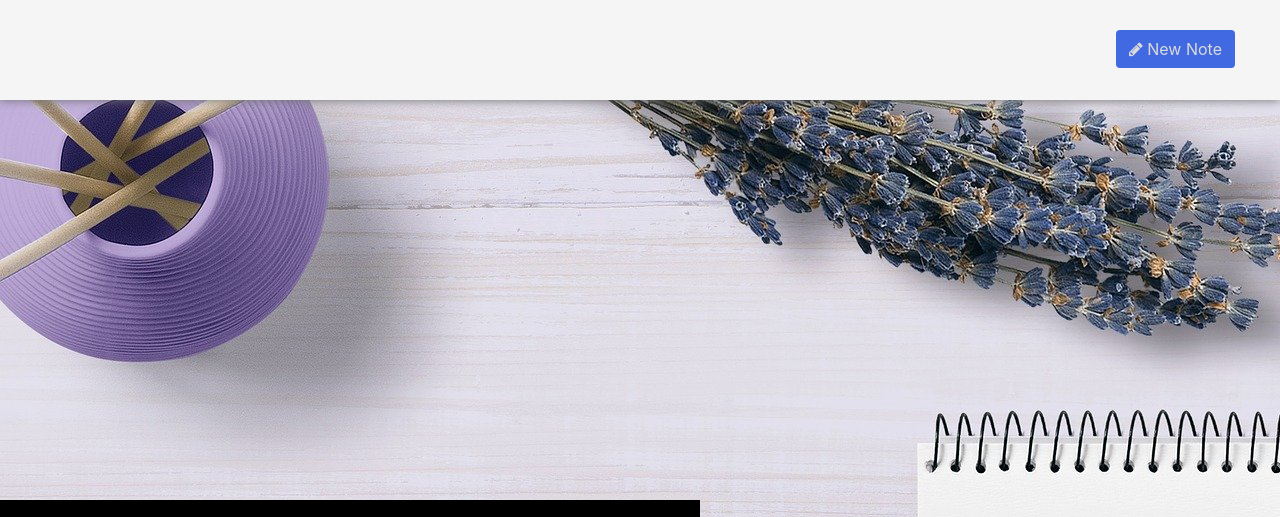
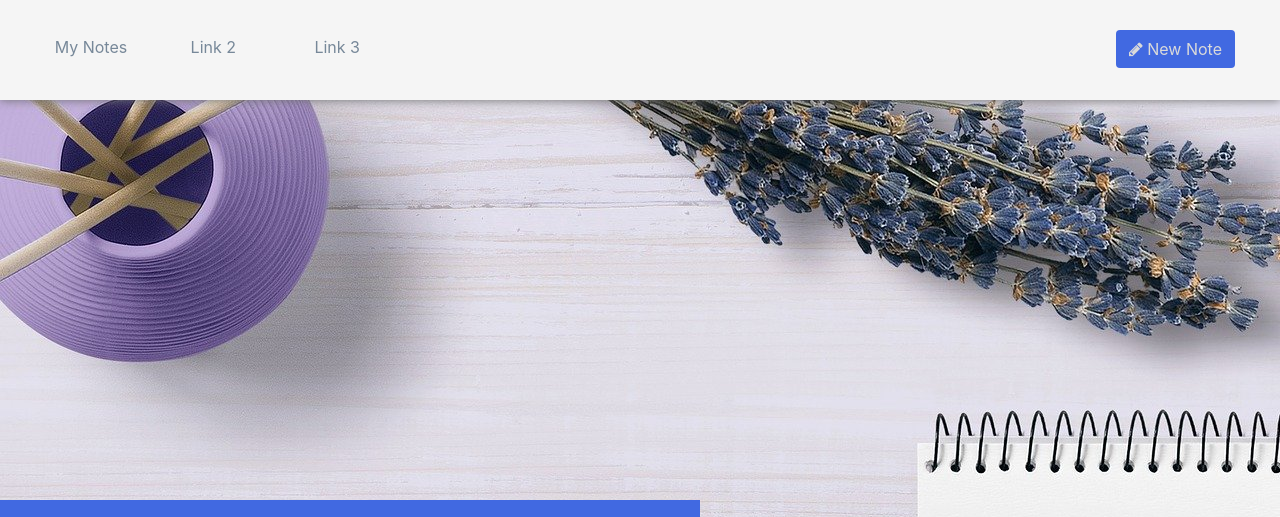
Before and after one commit to omerkatan1/Express-Note-Taker, a website: page public/index.html in a window 1280 px wide. Shown: the top 517 px of the page. Drawn offline with nearby package versions, Linux system fonts and the light colour scheme.

Commit message:
header links

```diff
--- a/public/assets/style.css
+++ b/public/assets/style.css
@@ -20,7 +20,7 @@ header {
     box-shadow: 0 0 10px #6d6d6d;
 }
 
-#header-titleDiv {
+#header-links {
     text-align: center;
 }
 
@@ -46,6 +46,23 @@ header {
     color: rgb(255, 255, 255);
 }
 
+.header-linkBox1 {
+    text-align: right;
+    margin-top: 35px;
+}
+.header-linkBox2 {
+    margin-top: 35px;
+    text-align: center;
+}
+.header-linkBox3 {
+    margin-top: 35px;
+    text-align: left;
+    padding-left: 30px;
+}
+.header-link {
+    color: lightslategray;
+}
+
 
 /* body content stuff */
 
@@ -59,7 +76,7 @@ header {
     margin-top: 400px;
     display: inline-block;
     text-align: right;
-    background-color: black;
+    background-color: royalblue;
     width: 700px;
     height: 125px;
 }
--- a/public/index.html
+++ b/public/index.html
@@ -34,7 +34,22 @@
 
                 <div class="row">
 
-                    <div id="header-titleDiv" class="col-4">
+                    <div id="header-links" class="col-4">
+
+                        <div class="row">
+
+                            <div class="col-4 header-linkBox1">
+                                <a class="header-link" href="">My Notes</a>
+                            </div>
+                            <div class="col-4 header-linkBox2">
+                                <a class="header-link" href="">Link 2</a>
+                            </div>
+                            <div class="col-4 header-linkBox3">
+                                <a class="header-link" href="">Link 3</a>
+                            </div>
+
+                        </div>
+
 
                     </div>
 
```
